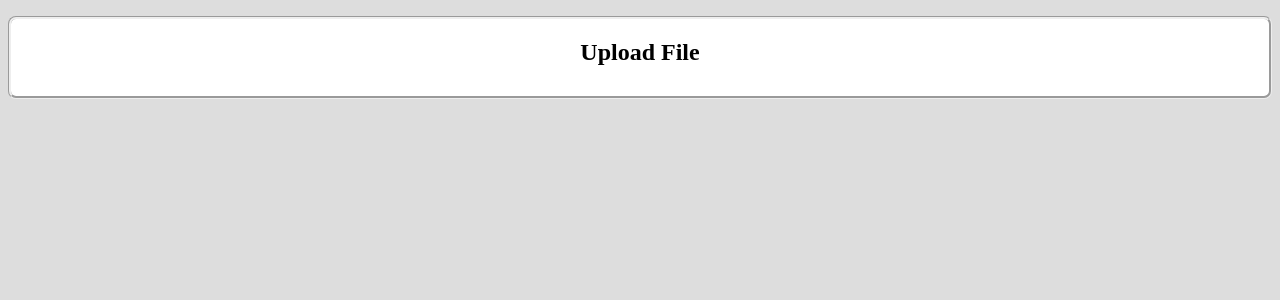
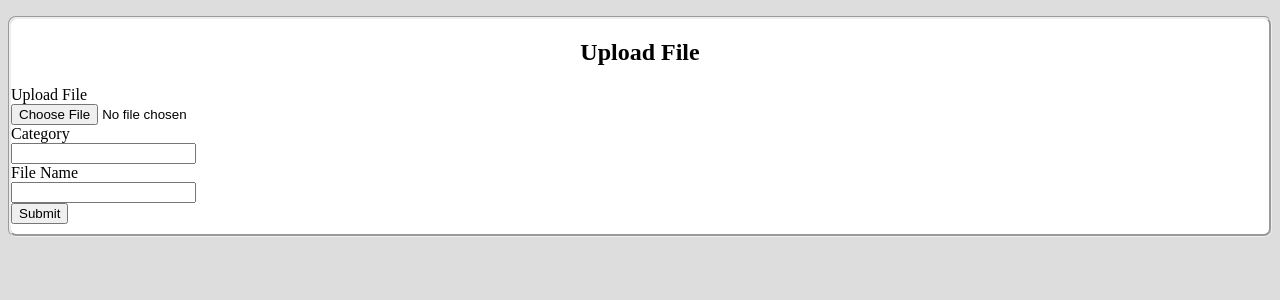
Before and after one commit to NicolasKiely/percms, a Django app: template filemanager/templates/filemanager/upload.html in a window 1280 px wide. Shown: the part 78-378 px from the top of the page. Run offline with Django 3.2, Linux system fonts and the light colour scheme; the template is opened without the code that fills it: most values are stand-ins (such as "Sample title", 1, 10 or a date in 2020).

Commit message:
Page for uploading files

```diff
--- a/filemanager/templates/filemanager/upload.html
+++ b/filemanager/templates/filemanager/upload.html
@@ -5,10 +5,49 @@
 
 
 {% block html_head %}
+  <script>
+    /** Updates file name field to name of uploaded file */
+    function updateFileName(){
+      /* Get file name */
+      var fileName = $('#upload_input')[0].files[0].name;
+
+      /* Set file name */
+      $('#file_name').val(fileName);
+
+      console.log(fileName);
+    }
+  </script>
 {% endblock %}
 
 {% block html_body %}
   {% open_box %}
     <h2>Upload File</h2>
+
+    <form id="form_upload" class="form-horizontal"
+        method="post" action="{% url 'file:upload' %}"
+    >
+      {% csrf_token %}
+      <div class="form-group">
+        {# Upload button #}
+        <label class="col-sm-3 control-label">Upload File</label>
+        <div class="col-sm-8">
+          <input type="file" name="file" id="upload_input" onchange="updateFileName()">
+        </div>
+
+        {# File category #}
+        <label class="col-sm-3 control-label">Category</label>
+        <div class="col-sm-8">
+          <input class="form-control" type="text" id="file_cat" name="category">
+        </div>
+
+        {# File name #}
+        <label class="col-sm-3 control-label">File Name</label>
+        <div class="col-sm-8">
+          <input class="form-control" type="text" id="file_name" name="name">
+        </div>
+
+      </div>
+      <button type="submit" class="btn btn-primary">Submit</button>
+    </form>
   {% close_box %}
 {% endblock %}
```
